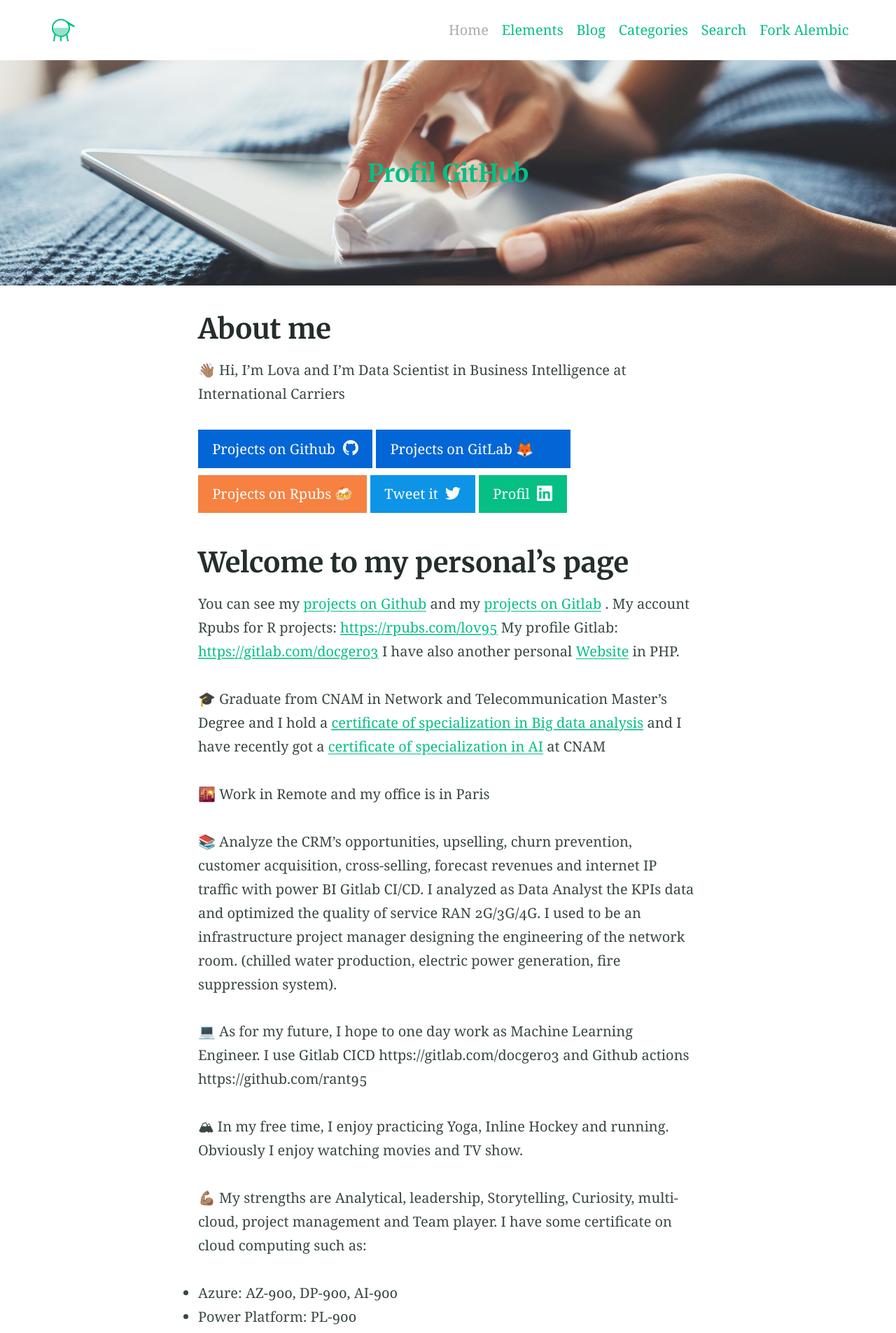
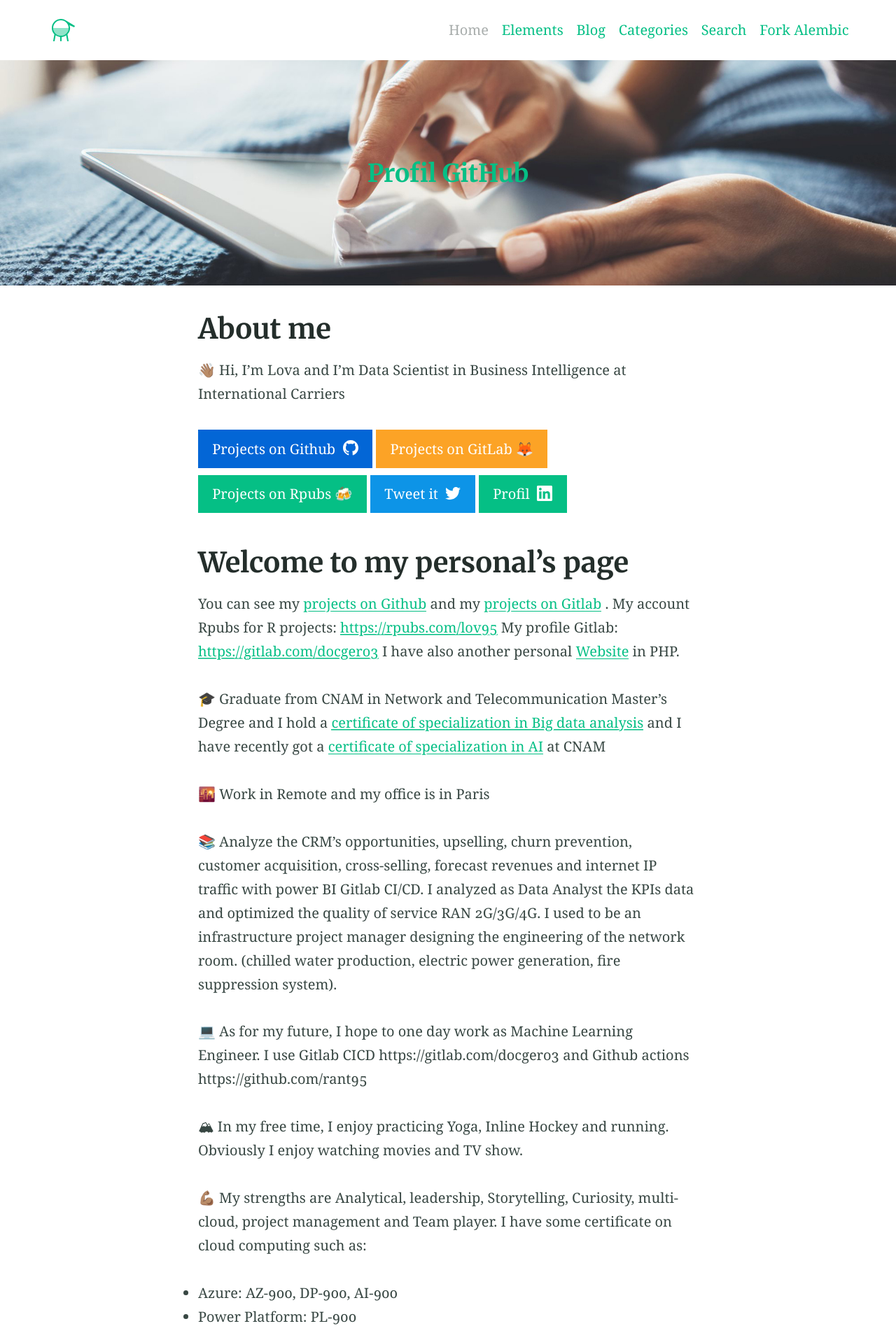
Before and after one commit to rant95/rant95.github.io, a Jekyll site: the page built from index.md, in a window 1280 px wide. Shown: the top 1905 px of the page at 70% size. Built offline with Jekyll 4.4.1, drawn with Linux system fonts in a browser that asks for light colours.

Commit message:
Update index.md

```diff
--- a/index.md
+++ b/index.md
@@ -8,7 +8,7 @@ feature_image: "U301137.jpg"
 ---
 👋🏽 Hi, I'm Lova  and I'm Data Scientist in Business Intelligence at International Carriers
 
-{% include button.html text="Projects on Github" icon="github" link="https://github.com/rant95/" color="#0366d6" %} {% include button.html text="Projects on GitLab 🦊" icon="gitlab" link="https://gitlab.com/docgero3" color="#0366d6" %} {% include button.html text="Projects on Rpubs 🍻"  link="https://rpubs.com/lov95" color="#f68140" %} {% include button.html text="Tweet it" icon="twitter" link="https://twitter.com/intent/tweet/?url=https://rant95.github.io&text=The%20porfolio%20of%20Lova" color="#0d94e7" %} {% include button.html text="Profil" icon="linkedin" link="https://www.linkedin.com/in/loran7/" %}
+{% include button.html text="Projects on Github" icon="github" link="https://github.com/rant95/" color="#0366d6" %} {% include button.html text="Projects on GitLab 🦊" link="https://gitlab.com/docgero3" color="#fca326" %} {% include button.html text="Projects on Rpubs 🍻"  link="https://rpubs.com/lov95" color="#00110" %} {% include button.html text="Tweet it" icon="twitter" link="https://twitter.com/intent/tweet/?url=https://rant95.github.io&text=The%20porfolio%20of%20Lova" color="#0d94e7" %} {% include button.html text="Profil" icon="linkedin" link="https://www.linkedin.com/in/loran7/" %}
 
 
 
```
